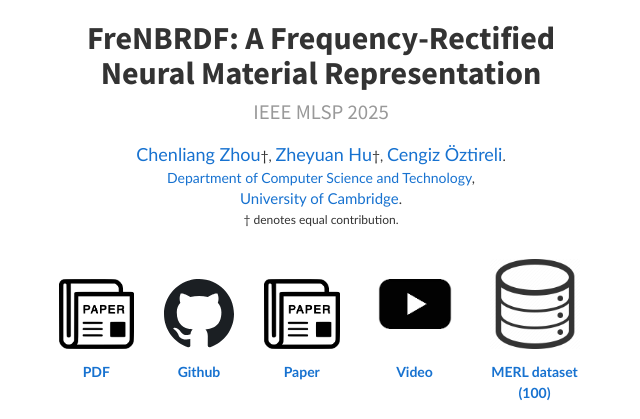
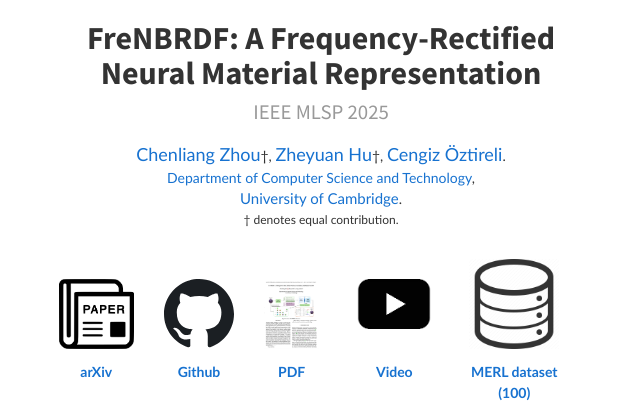
Before and after one commit to PeterHUistyping/FreNBRDF, a plain HTML site: page docs/index.html in a window 1280 px wide. Shown: the top 419 px of the page, without its empty margins (319-959 px from the left). Drawn offline with Linux system fonts and the light colour scheme; grey boxes are pictures that could not be loaded.

Commit message:
update icon for paper pdf

```diff
--- a/docs/index.html
+++ b/docs/index.html
@@ -52,10 +52,10 @@
     <div class="row">
         <div class="col-md-3 col-md-offset-3 text-center">
             <ul class="nav nav-pills nav-justified">
-                <li>
-                    <a href="https://arxiv.org/pdf/2507.00476">
+                 <li>
+                    <a href="https://arxiv.org/abs/2507.00476">
                         <img src="./img/icon/paper_icon.png" alt="paper icon" height="70px">
-                        <h4><strong>PDF</strong></h4>
+                        <h4><strong>arXiv</strong></h4>
                     </a>
                 </li>
                 <li>
@@ -65,9 +65,9 @@
                     </a>
                 </li>
                 <li>
-                    <a href="https://arxiv.org/abs/2507.00476">
-                        <img src="./img/icon/paper_icon.png" alt="paper icon" height="70px">
-                        <h4><strong>Paper</strong></h4>
+                    <a href="https://arxiv.org/pdf/2507.00476">
+                        <img src="./img/icon/paper_pdf.png" alt="paper icon" height="70px">
+                        <h4><strong>PDF</strong></h4>
                     </a>
                 </li>
                 <li>
```
Also changed, not shown: docs/img/icon/paper_pdf.png (added).
